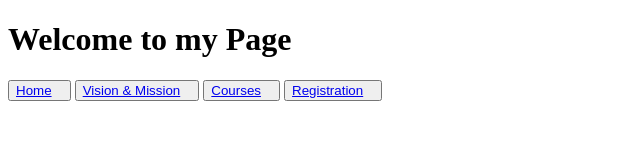
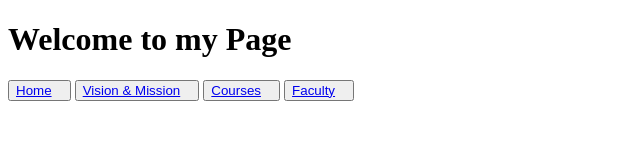
Before and after one commit to shrutikarad/collegedemo, a plain HTML site: page index.html in a window 1280 px wide. Shown: the full height of the page, 0-640 px from the left. Drawn offline with Linux system fonts and the light colour scheme.

Commit message:
Update index.html

```diff
--- a/index.html
+++ b/index.html
@@ -10,7 +10,7 @@
             <button><a href="List.html">Home</a>&nbsp;&nbsp;&nbsp;</button>
             <button><a href="paragraph.html">Vision & Mission</a>&nbsp;&nbsp;&nbsp;</button>
             <button><a href="List.html">Courses</a>&nbsp;&nbsp;&nbsp;</button>
-            <button><a href="form.html">Registration</a>&nbsp;&nbsp;&nbsp;</button>
+            <button><a href="table.html">Faculty</a>&nbsp;&nbsp;&nbsp;</button>
 
         </nav>
 
```
